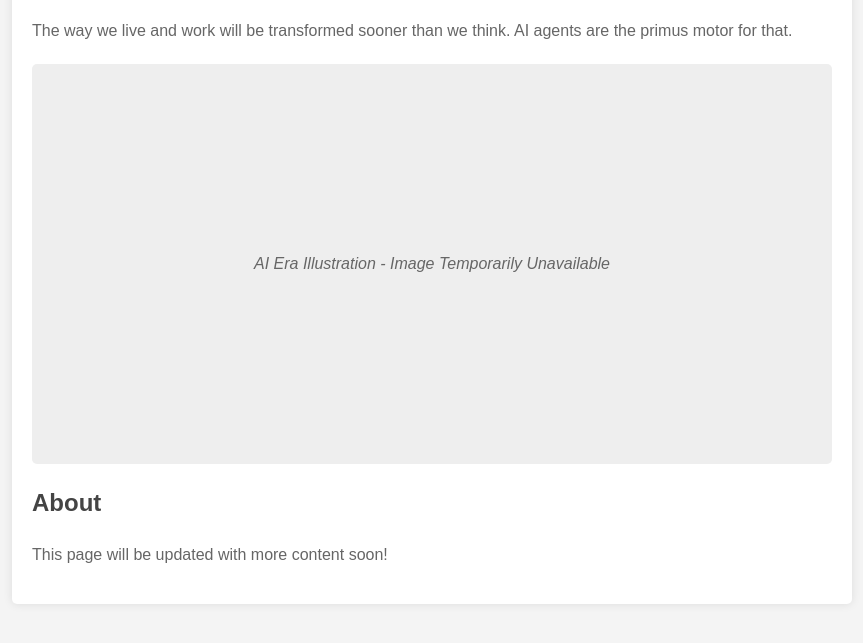
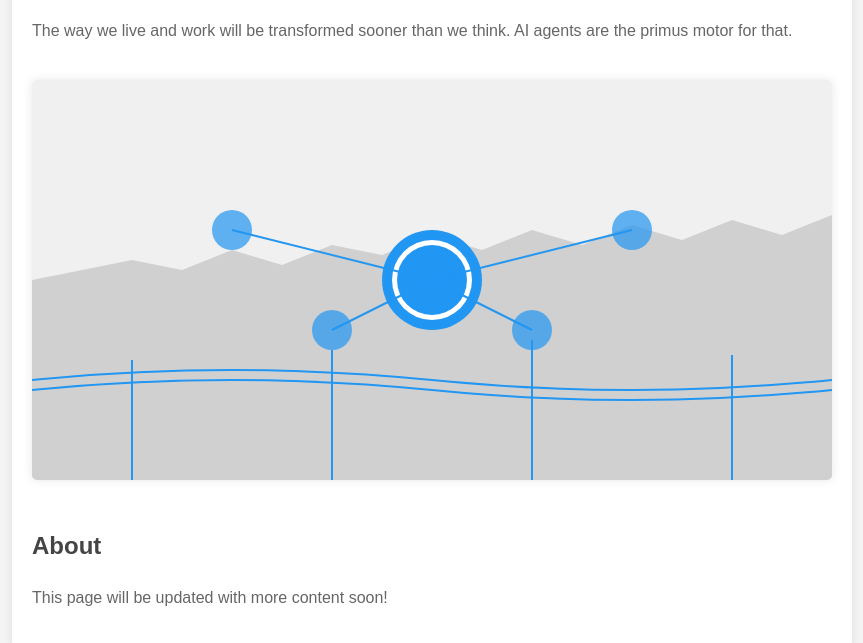
Before and after one commit to WiseCapybara/personal-ai-agent-test_2025-01-18, a plain HTML site: page index.html in a window 1280 px wide. Shown: the part 128-771 px from the top of the page, without its empty margins (208-1071 px from the left). Drawn offline with Linux system fonts and the light colour scheme.

Commit message:
Update HTML to use SVG illustration

```diff
--- a/index.html
+++ b/index.html
@@ -39,19 +39,6 @@
             margin: 20px 0;
             border-radius: 5px;
             box-shadow: 0 0 10px rgba(0,0,0,0.1);
-            background-color: #eee;
-        }
-        .image-placeholder {
-            width: 100%;
-            height: 400px;
-            background-color: #eee;
-            display: flex;
-            align-items: center;
-            justify-content: center;
-            margin: 20px 0;
-            border-radius: 5px;
-            color: #666;
-            font-style: italic;
         }
     </style>
 </head>
@@ -59,9 +46,7 @@
     <div class="container">
         <h1>Behold! The Era of AI Agents is here.</h1>
         <p>The way we live and work will be transformed sooner than we think. AI agents are the primus motor for that.</p>
-        <div class="image-placeholder">
-            AI Era Illustration - Image Temporarily Unavailable
-        </div>
+        <object data="ai-illustration.svg" type="image/svg+xml" class="featured-image"></object>
         <section>
             <h2>About</h2>
             <p>This page will be updated with more content soon!</p>
```
